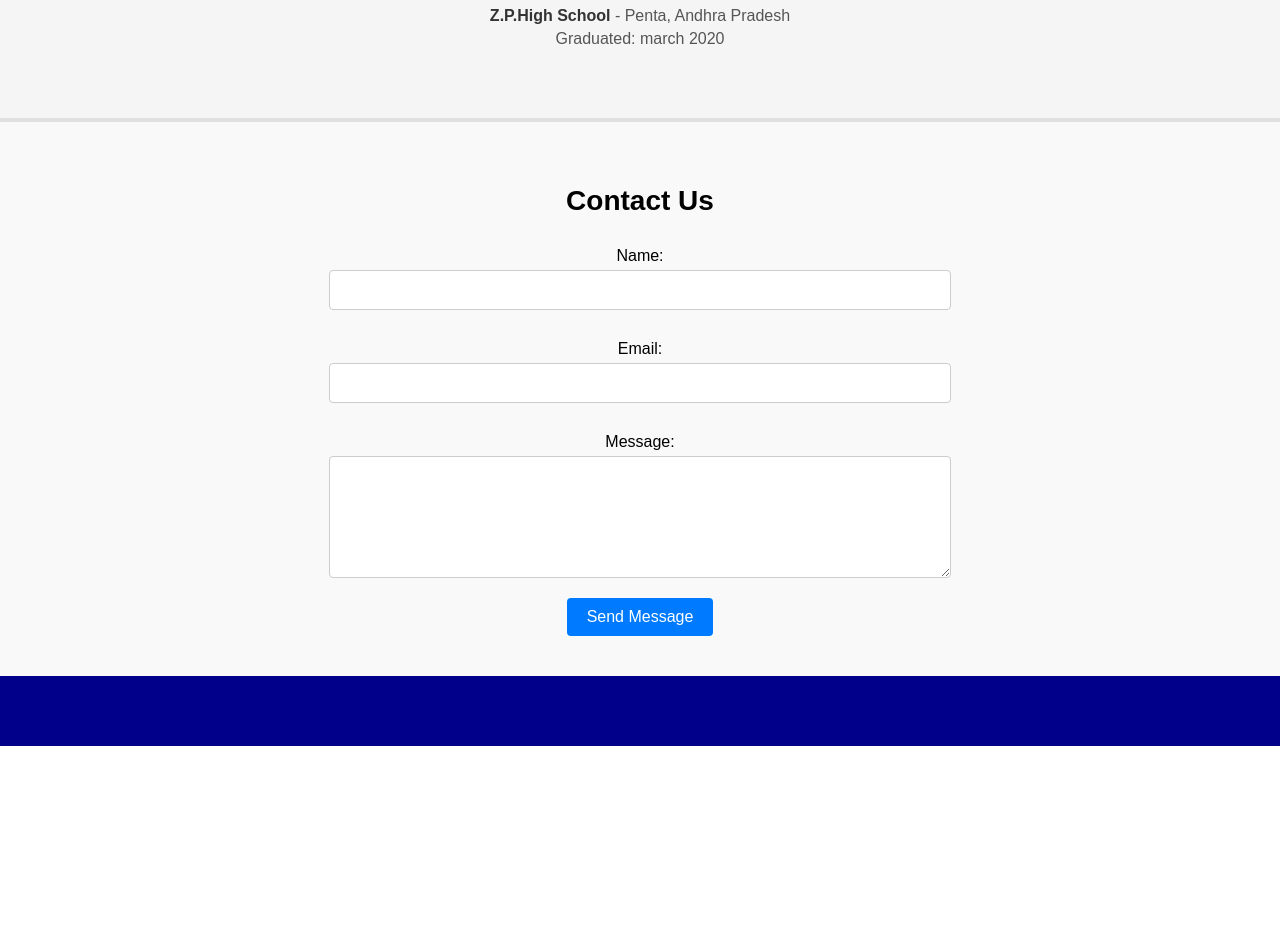
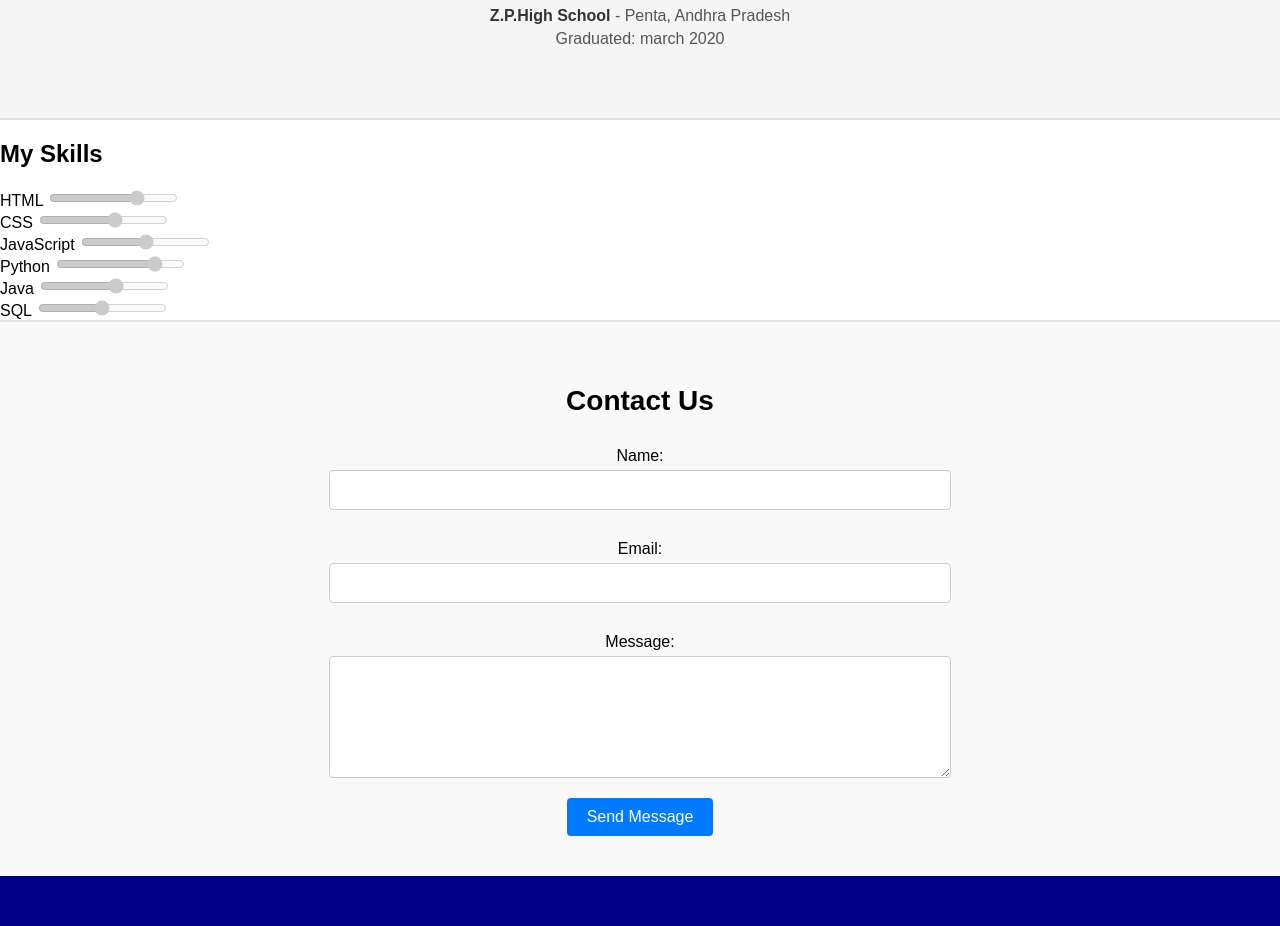
Before and after one commit to ramakrish123/PORTFOLIO, a plain HTML site: page index.html in a window 1280 px wide. Shown: the part 1464-2390 px from the top of the page. Before the commit the page ends 2210 px from the top, so only its background shows below. Drawn offline with Linux system fonts and the light colour scheme.

Commit message:
Update index.html

```diff
--- a/index.html
+++ b/index.html
@@ -11,20 +11,20 @@
     <header class="head">
         <div class="logo"><span>Rama</span>Krishna</div>
         <nav class="navbar">
-            <a href="#">Home</a>
-            <a href="#">My Education</a>
-            <a href="#">Skills</a>
+            <a href="#home1">Home</a>
+            <a href="#education">My Education</a>
+            <a href="#skill">Skills</a>
         </nav>
-        <a href="#" class="contact">contact</a>
+        <a href="#contact" class="contact">contact</a>
     </header>
-    <section class="home">
+    <section class="home" id="home1">
         <div class="home-content">
             <h3>Hi</h3>
             <h1>I'm<span>RamaKrishna<br></span>Frontend Developer</h1>
             <p>
                 Hello! I'm Ramakrishna, a third-year B.Tech student at JNTU-GV College of Engineering, Vizianagaram. As a passionate Python Developer, I enjoy tackling challenging problems and developing innovative solutions. My recent internship experience has allowed me to delve into exciting projects, including web scraping and predictive maintenance systems. Explore my portfolio to see my work and projects that showcase my skills and growth in the field of software development.</p>
             <div class="btn-box">
-                <button class="btn-1">Skills</button>
+                <a href="#skill"><button class="btn-1">Skills</button></a>
                 <button class="btn-2">Projects</button>
             </div>
         </div>
@@ -43,7 +43,7 @@
             <a href="#" class="btn-2">Experience</a>
         </div>
     </section>
-    <div class="education-section">
+    <div class="education-section" id="education">
         <h2>Education</h2>
         <div class="education-item">
             <h3>B.Tech</h3>
@@ -63,8 +63,35 @@
             <p>Graduated: march 2020</p>
         </div>
     </div>
+    <div class="skills-section" id="skill">
+        <h2>My Skills</h2>
 
-    <div class="contact-section">
+        <div class="skill">
+            <label for="html">HTML</label>
+            <input type="range" id="html" name="html" min="0" max="100" value="70" disabled>
+        </div>
+        <div class="skill">
+            <label for="css">CSS</label>
+            <input type="range" id="css" name="css" min="0" max="100" value="60" disabled>
+        </div>
+        <div class="skill">
+            <label for="javascript">JavaScript</label>
+            <input type="range" id="javascript" name="javascript" min="0" max="100" value="50" disabled>
+        </div>
+        <div class="skill">
+            <label for="python">Python</label>
+            <input type="range" id="python" name="python" min="0" max="100" value="80" disabled>
+        </div>
+        <div class="skill">
+            <label for="python">Java</label>
+            <input type="range" id="java" name="java" min="0" max="100" value="60" disabled>
+        </div>
+        <div class="skill">
+            <label for="Sql">SQL</label>
+            <input type="range" id="sql" name="sql" min="0" max="100" value="50" disabled>
+        </div>
+    </div>
+    <div class="contact-section" id="contact">
         <h2>Contact Us</h2>
         <form>
             <label for="name">Name:</label>
```
